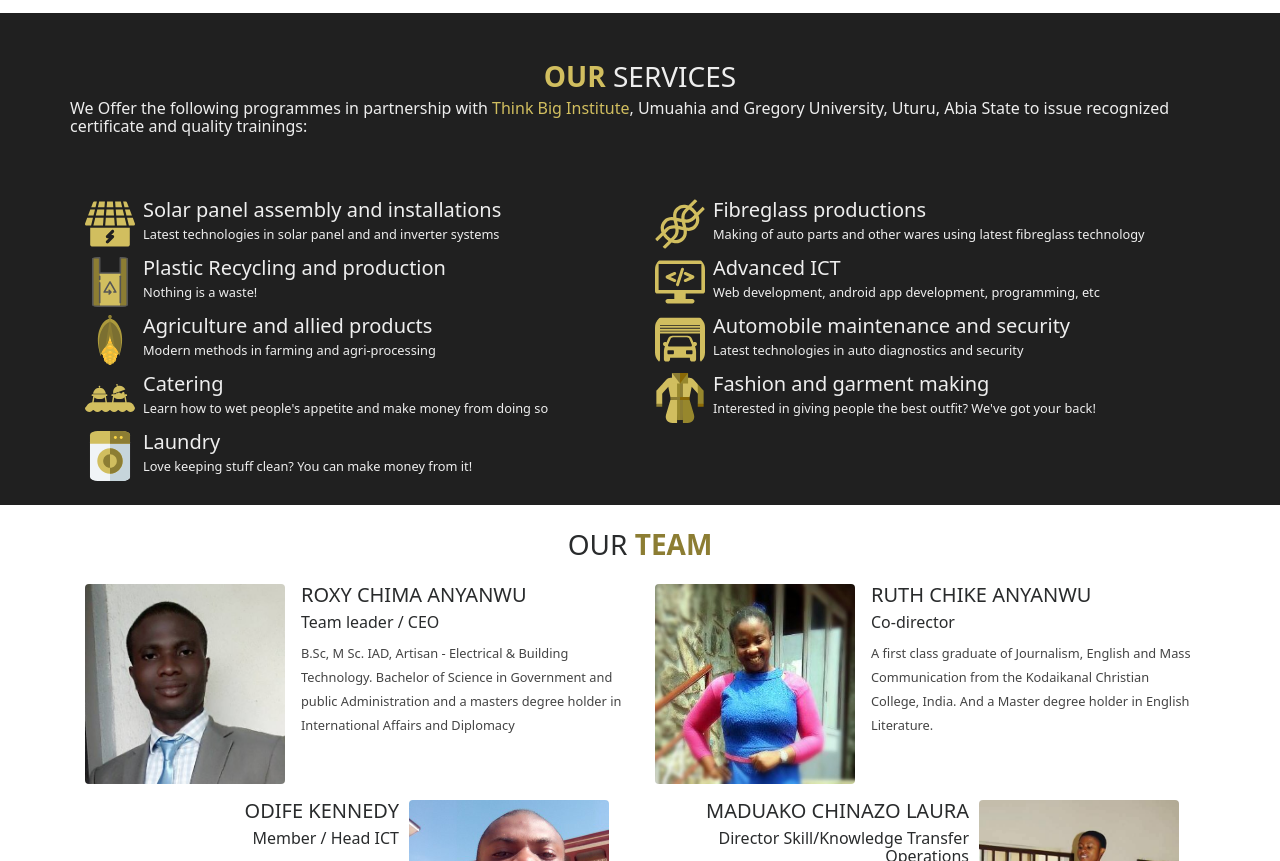
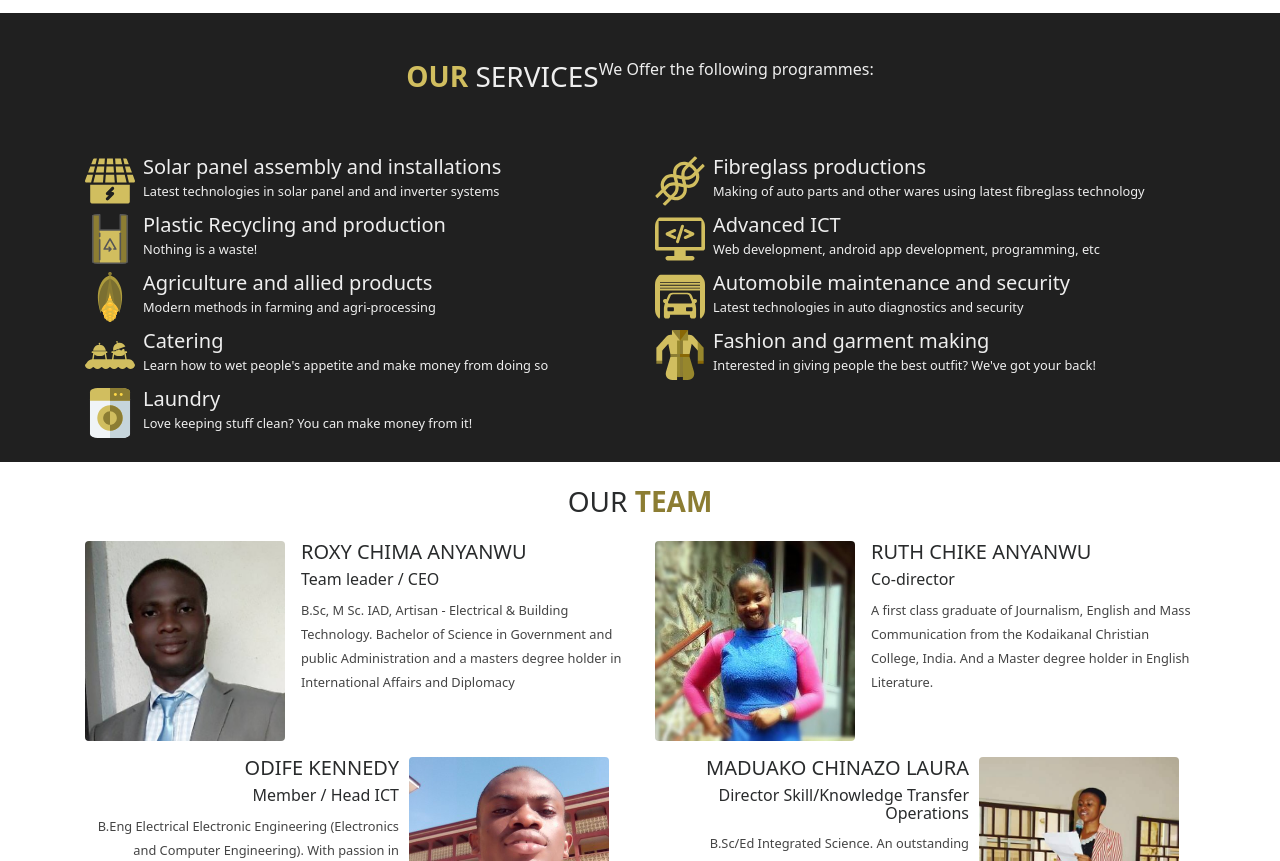
Before and after one commit to rcgcltd/rcgcltd.github.io, a plain HTML site: page index.html in a window 1280 px wide. Shown: the part 1207-2068 px from the top of the page. Drawn offline with nearby package versions, Linux system fonts and the light colour scheme; a script that the page names is missing.

Commit message:
Removed partners from services section

```diff
--- a/index.html
+++ b/index.html
@@ -84,7 +84,7 @@
            <div class="services container">
             <header class="header row justify-content-center">
                 <h3 class="text-uppercase"><strong class="brand-color-light">our</strong> services</h3>
-                <h6> We Offer the following programmes in partnership with <a class="" href="http://www.thinkbiginstitute.com.ng" target="_blank">Think Big Institute</a>, Umuahia and Gregory University, Uturu, Abia State to issue recognized certificate and quality trainings:</h6>
+                <h6> We Offer the following programmes:</h6>
             </header>
             <div class="row pt-5">
 
```
